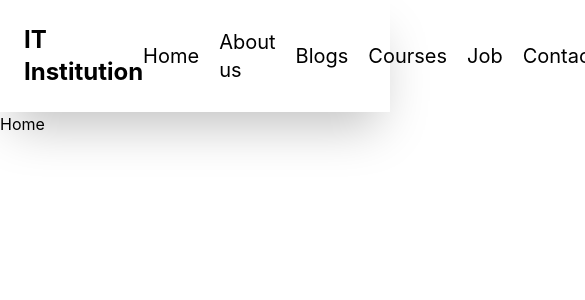
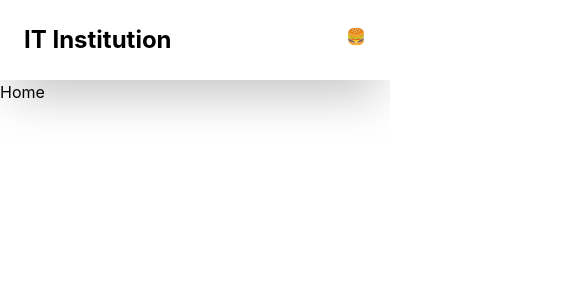
Before and after one commit to Sakshamkhadka7/MegaProject_IT_Institution, a React app in the folder frontend/: page / in a window 390 px wide. Shown: the top 300 px of the page, 585 px wide, since content can reach past the window. Built offline with nearby package versions, Linux system fonts and the light colour scheme; the HTML template or start-up script is replaced by a standard one.

Commit message:
made a header responsive for all devices in frontend

```diff
--- a/frontend/src/components/Header.jsx
+++ b/frontend/src/components/Header.jsx
@@ -1,14 +1,15 @@
-import React from "react";
+import React, { useState } from "react";
 import { NavLink } from "react-router-dom";
 
 const Header = () => {
+  const [menu, setMenu] = useState(false);
   return (
     <div>
       <nav className="flex justify-between p-6 shadow-2xl">
         <div>
           <h1 className="text-2xl font-bold">IT Institution</h1>
         </div>
-        <div className="flex justify-center items-center gap-5">
+        <div className="hidden md:flex justify-center items-center gap-5">
           <NavLink to="/home" className="text-xl">
             Home
           </NavLink>
@@ -28,7 +29,7 @@ const Header = () => {
             Contact
           </NavLink>
         </div>
-        <div className="flex justify-center items-center gap-5">
+        <div className="hidden md:flex justify-center items-center gap-5">
           <NavLink to="/login" className="text-xl">
             Login
           </NavLink>
@@ -36,6 +37,32 @@ const Header = () => {
             Register
           </NavLink>
         </div>
+
+        <div className="md:hidden ">
+          <button onClick={()=> setMenu(!menu)}>🍔</button>
+          {menu && (
+            <div className="absolute top-16 left-0 w-full bg-white shadow-md items-center gap-4 py-4 flex flex-col md:hidden">
+              <NavLink to="/home" className="text-xl">
+                Home
+              </NavLink>
+              <NavLink to="/aboutus" className="text-xl">
+                About us
+              </NavLink>
+              <NavLink to="/blogs" className="text-xl">
+                Blogs
+              </NavLink>
+              <NavLink to="/courses" className="text-xl">
+                Courses
+              </NavLink>
+              <NavLink to="/job" className="text-xl">
+                Job
+              </NavLink>
+              <NavLink to="/contact" className="text-xl">
+                Contact
+              </NavLink>
+            </div>
+          )}
+        </div>
       </nav>
     </div>
   );
```
